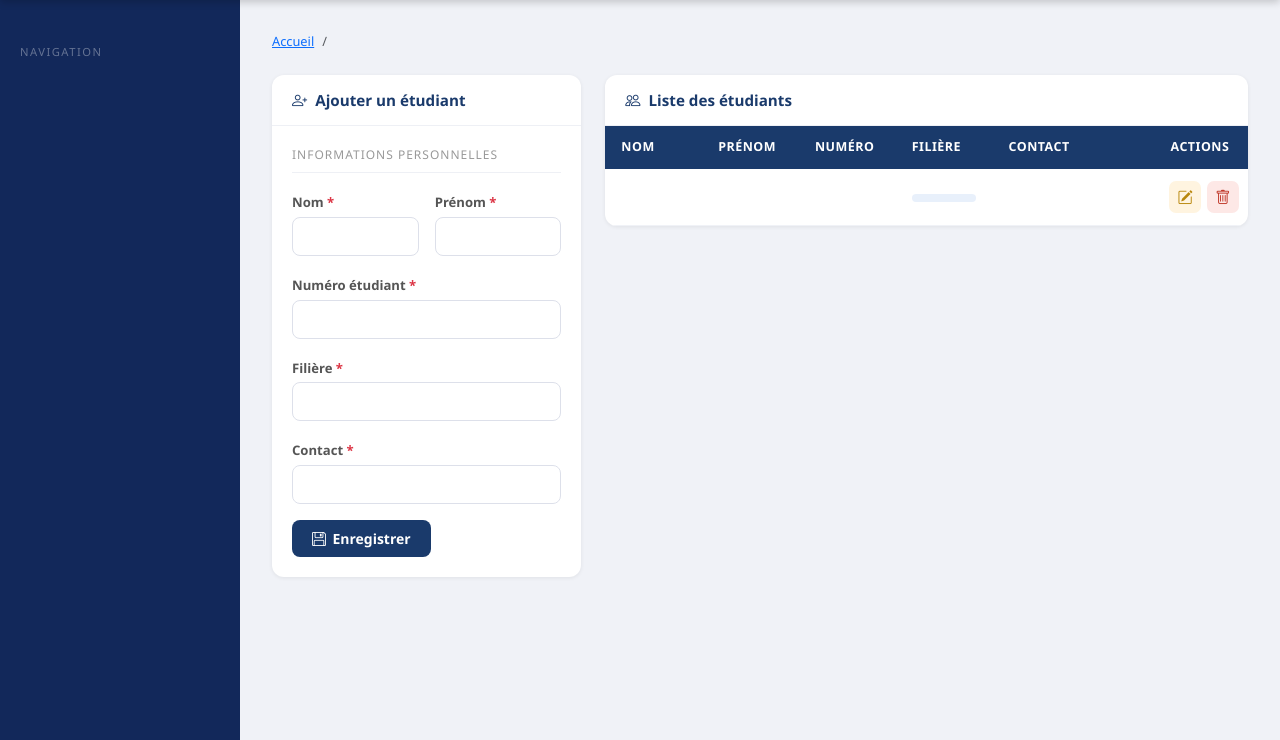
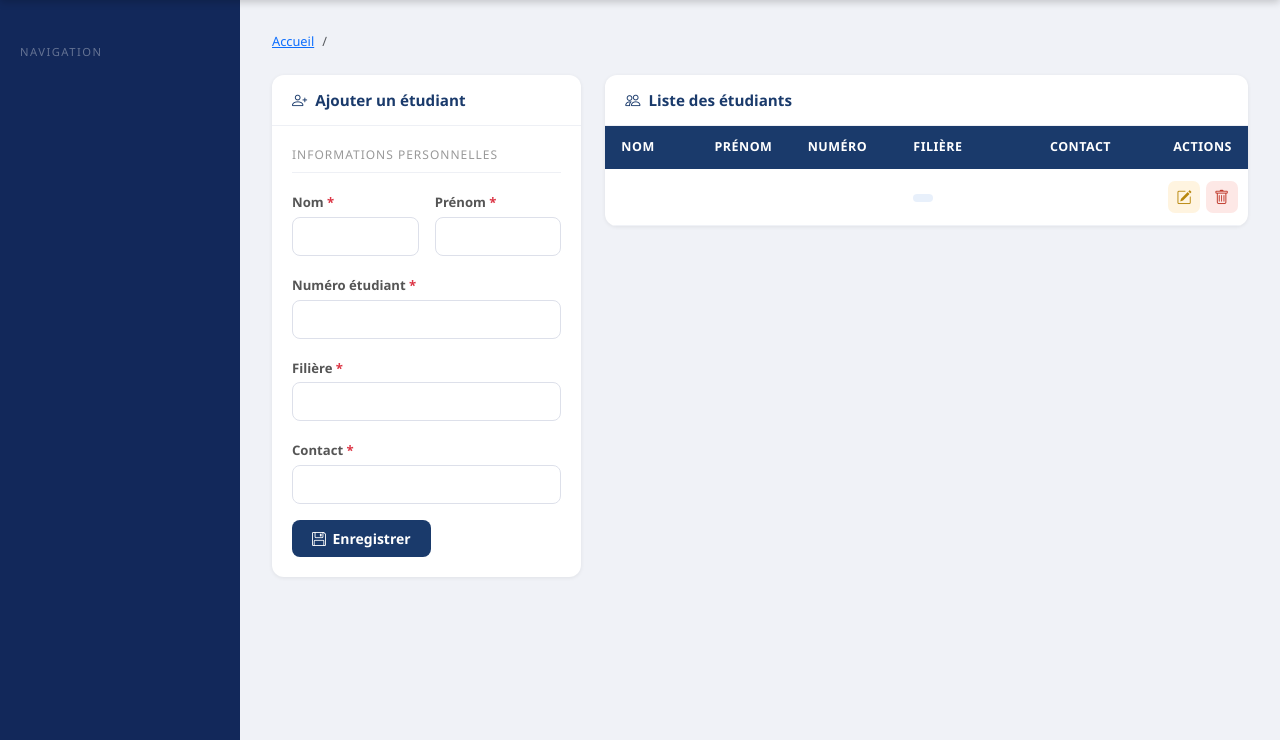
Before and after one commit to Optimusp-prime/GestionBibliotheque, a PHP site: template views/etudiants/index.php in a window 1280 px wide. Shown: the part 60-800 px from the top of the page. Run offline with PHP 8.4, Linux system fonts and the light colour scheme; the template is opened without the code that fills it: most values are stand-ins (such as "Sample title", 1, 10 or a date in 2020); data that the repository does not hold is empty.

Commit message:
fix design

```diff
--- a/assets/css/app.css
+++ b/assets/css/app.css
@@ -307,6 +307,52 @@ body {
   justify-content: center;
   gap: 0.35rem;
   min-width: 72px;
+}
+.etudiants-table-wrap {
+  width: 100%;
+  overflow-x: auto;
+}
+.etudiants-table {
+  table-layout: fixed;
+  width: 100%;
+  min-width: 720px;
+}
+.etudiants-table .col-nom,
+.etudiants-table .col-prenom {
+  width: 15%;
+}
+.etudiants-table .col-numero {
+  width: 17%;
+}
+.etudiants-table .col-filiere {
+  width: 22%;
+}
+.etudiants-table .col-contact {
+  width: 19%;
+}
+.etudiants-table .col-actions {
+  width: 96px;
+}
+.etudiants-table th,
+.etudiants-table td {
+  overflow: hidden;
+}
+.etudiants-table th:not(.table-actions),
+.etudiants-table td:not(.table-actions) {
+  text-align: left;
+}
+.etudiants-table .table-actions {
+  text-align: right;
+}
+.etudiants-table .badge-filiere {
+  display: inline-block;
+  max-width: 100%;
+  min-width: 0;
+  padding-left: 10px;
+  padding-right: 10px;
+}
+.etudiants-table .action-group {
+  min-width: 0;
 }
 
 .form-section-title {
@@ -671,4 +717,12 @@ body {
   .custom-table.table-wide .badge-filiere {
     max-width: 52vw;
   }
+  .etudiants-table {
+    min-width: 100%;
+    table-layout: auto;
+  }
+  .etudiants-table th,
+  .etudiants-table td {
+    overflow: visible;
+  }
 }
--- a/views/etudiants/index.php
+++ b/views/etudiants/index.php
@@ -54,25 +54,34 @@
             <p>Aucun étudiant enregistré pour le moment.</p>
           </div>
         <?php else: ?>
-        <table class="custom-table table-wide">
+        <div class="etudiants-table-wrap">
+        <table class="custom-table table-wide etudiants-table">
+          <colgroup>
+            <col class="col-nom">
+            <col class="col-prenom">
+            <col class="col-numero">
+            <col class="col-filiere">
+            <col class="col-contact">
+            <col class="col-actions">
+          </colgroup>
           <thead>
             <tr>
-              <th class="cell-medium">Nom</th>
-              <th class="cell-medium">Prénom</th>
-              <th class="cell-medium">Numéro</th>
-              <th class="cell-medium">Filière</th>
-              <th class="cell-long">Contact</th>
+              <th>Nom</th>
+              <th>Prénom</th>
+              <th>Numéro</th>
+              <th>Filière</th>
+              <th>Contact</th>
               <th class="table-actions">Actions</th>
             </tr>
           </thead>
           <tbody>
             <?php foreach ($etudiants as $etudiant): ?>
               <tr>
-                <td class="cell-medium" data-label="Nom"><?= h($etudiant['nom']) ?></td>
-                <td class="cell-medium" data-label="Prénom"><?= h($etudiant['prenom']) ?></td>
-                <td class="cell-medium" data-label="Numéro"><?= h($etudiant['numero_etudiant']) ?></td>
-                <td class="cell-medium" data-label="Filière"><span class="badge-filiere"><?= h($etudiant['filiere']) ?></span></td>
-                <td class="cell-long" data-label="Contact"><?= h($etudiant['contact']) ?></td>
+                <td data-label="Nom"><?= h($etudiant['nom']) ?></td>
+                <td data-label="Prénom"><?= h($etudiant['prenom']) ?></td>
+                <td data-label="Numéro"><?= h($etudiant['numero_etudiant']) ?></td>
+                <td data-label="Filière"><span class="badge-filiere" title="<?= h($etudiant['filiere']) ?>"><?= h($etudiant['filiere']) ?></span></td>
+                <td data-label="Contact"><?= h($etudiant['contact']) ?></td>
                 <td class="table-actions" data-label="Actions">
                   <span class="action-group">
                     <a class="btn-icon edit" href="<?= h($baseUrl) ?>/index.php?page=etudiants&action=edit&id=<?= h($etudiant['id']) ?>"><i class="bi bi-pencil-square"></i></a>
@@ -83,6 +92,7 @@
             <?php endforeach; ?>
           </tbody>
         </table>
+        </div>
         <?php endif; ?>
       </div>
     </div>
```
